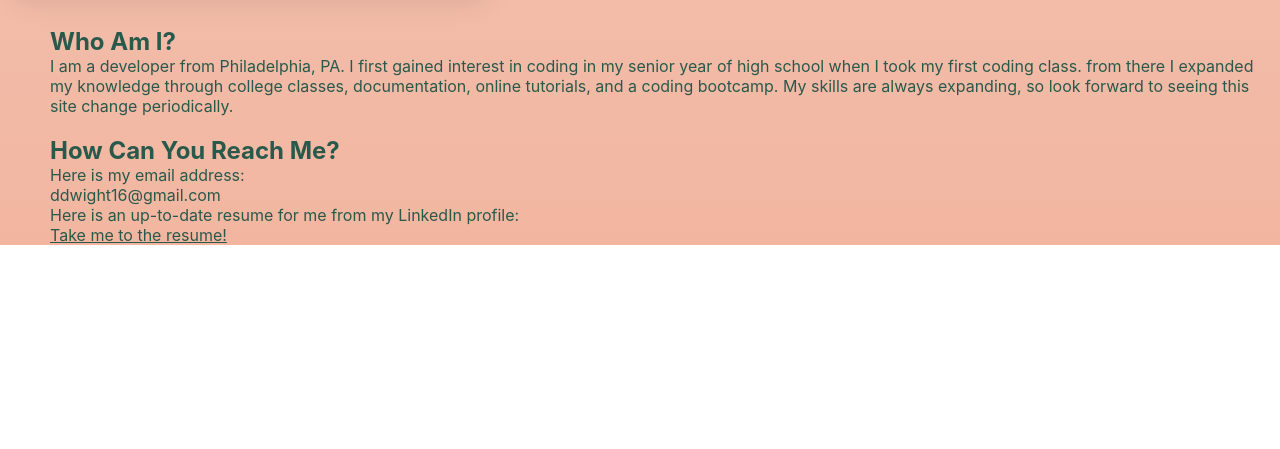
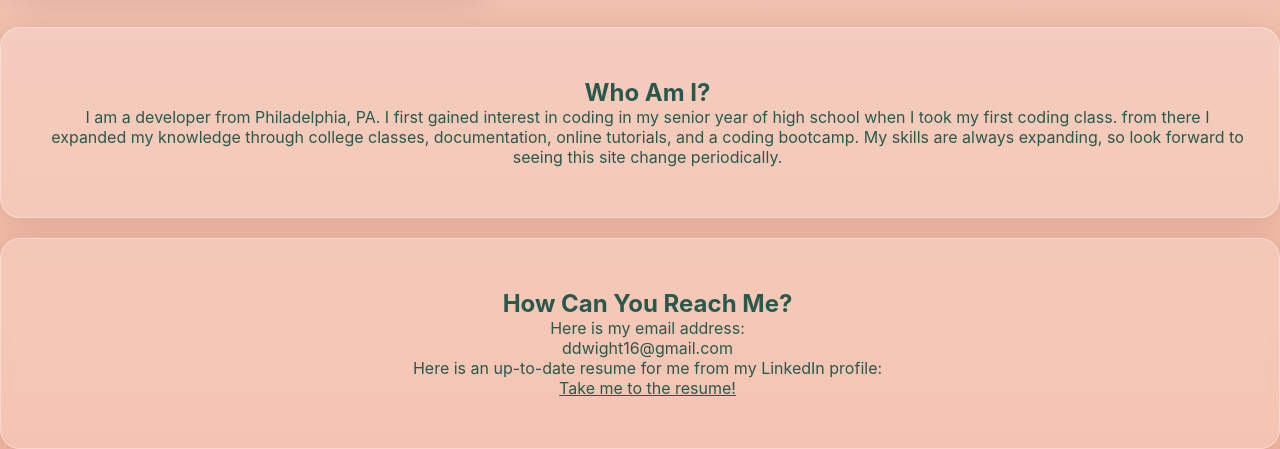
Before and after one commit to DaveDw/Dwight-Portfolio, a plain HTML site: page index.html in a window 1280 px wide. Shown: the part 2140-2589 px from the top of the page. Before the commit the page ends 2385 px from the top, so only its background shows below. Drawn offline with nearby package versions, Linux system fonts and the light colour scheme.

Commit message:
finalized changes for 7 7 22

```diff
--- a/index-style.css
+++ b/index-style.css
@@ -118,9 +118,15 @@ header nav ul li a {
     padding-left: 50px;
 }
 
-#about img {
-    padding-left: 200px;
-    width:1500px;
+#about {
+    width: 100%;
+    max-width:9000px;
+
+}
+
+#contact {
+    width: 100%;
+    max-width:9000px;
 
 }
 
@@ -141,6 +147,9 @@ header nav ul li a {
     max-width: 330px;
 }
 
+#showcase {
+    text-align: center;
+}
 @media screen and (min-width:798px) {
     header {
         position: fixed;
--- a/index.html
+++ b/index.html
@@ -96,7 +96,7 @@
         </section>
     </div>
     <br>
-    <article id="about">
+    <article id="about" class="card">
         <h2>Who Am I?</h2>
         <p>
             I am a developer from Philadelphia, PA. I first gained interest in coding in my senior year of high school when I took my first coding class. from there I expanded my knowledge through college classes, documentation, online tutorials, and a coding bootcamp. My skills are always expanding, so look forward to seeing this site change periodically.
@@ -104,7 +104,7 @@
 
     </article>
     <br>
-    <section id="contact">
+    <section id="contact" class="card">
         <h2>How Can You Reach Me?</h2>
         <p>Here is my email address: </p>
         <p>ddwight16@gmail.com</p>
```
